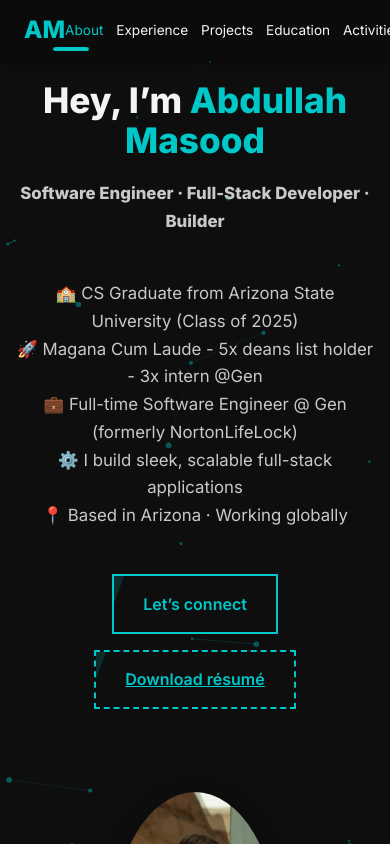
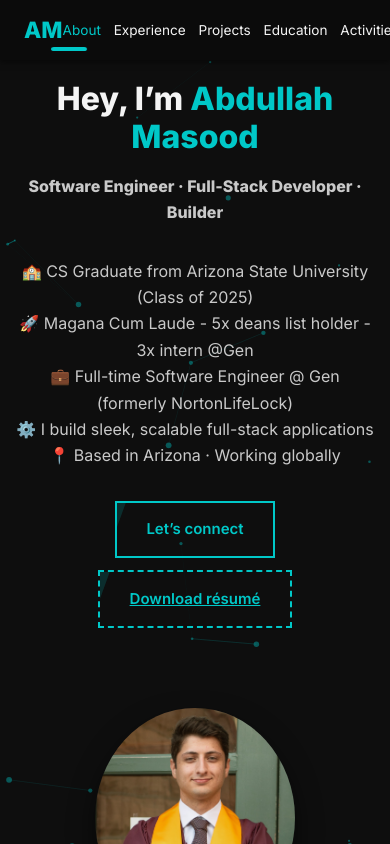
Before and after one commit to abdullahmasood6/PortfolioWebsite, a React (Vite) app in the folder my-portfolio/: page / in a window 390 px wide. Shown: the top 844 px of the page. Built offline with nearby package versions, Linux system fonts and the light colour scheme.

Commit message:
Update footer

```diff
--- a/my-portfolio/src/pages/Album.css
+++ b/my-portfolio/src/pages/Album.css
@@ -8,8 +8,8 @@
 
 .album-grid img {
   width: 100%;
-  height: 250px; /* ✅ Set a fixed height */
-  object-fit: cover; /* ✅ Crops image while keeping it nicely scaled */
+  height: 250px;
+  object-fit: cover;
   border-radius: 12px;
   box-shadow: 0 4px 12px rgba(0, 0, 0, 0.2);
   transition: transform 0.3s ease;
@@ -18,3 +18,16 @@
 .album-grid img:hover {
   transform: scale(1.03);
 }
+
+/* 🔽 Mobile responsiveness for Album */
+@media (max-width: 480px) {
+  .album-grid {
+    padding: 1rem;
+    gap: 1rem;
+  }
+
+  .album-grid img {
+    height: 200px;
+    border-radius: 10px;
+  }
+}
--- a/my-portfolio/src/styles/global.css
+++ b/my-portfolio/src/styles/global.css
@@ -1,5 +1,5 @@
 /* ------------------------------------------------------------------
-   GLOBAL STYLES – Version 2  + larger hero photo & card tweaks + responsive fixes
+   GLOBAL STYLES – Mobile-Responsive Version
    ------------------------------------------------------------------ */
 
 /* ---------- colour tokens ---------- */
@@ -13,7 +13,7 @@
   --border: #272727;
 }
 
-/* ---------- page fade‑in ---------- */
+/* ---------- page fade-in ---------- */
 body {
   opacity: 0;
   transition: opacity 0.6s ease-out;
@@ -159,27 +159,6 @@ a:hover {
   object-fit: cover;
   object-position: center 35%;
 }
-
-
-/* ---------- responsive tweaks ---------- */
-@media (max-width: 1020px) {
-  .hero-inner {
-    gap: 3rem;
-  }
-  .photo-wrap {
-    flex: 0 0 280px;
-    height: 280px;
-  }
-}
-@media (max-width: 700px) {
-  .hero-inner {
-    flex-direction: column;
-    text-align: center;
-  }
-  .photo-wrap {
-    margin-top: 2.2rem;
-  }
-}
 .hero h1 {
   font-size: clamp(3rem, 6vw, 4.5rem);
   font-weight: 800;
@@ -290,22 +269,6 @@ a:hover {
 .exp-item .card {
   padding: 1.35rem;
 }
-@media (max-width: 850px) {
-  .timeline::before {
-    left: 8px;
-  }
-  .exp-item,
-  .exp-item.left,
-  .exp-item.right {
-    width: 100%;
-    left: 0;
-    text-align: left;
-  }
-  .exp-item::before {
-    left: -9px;
-    right: auto;
-  }
-}
 
 /* ---------- grids & contact ---------- */
 .grid-2 {
@@ -339,42 +302,472 @@ a:hover {
 }
 
 /* ---------- footer ---------- */
-footer {
-  background: #0a0a0a;
+.enhanced-footer {
+  background: linear-gradient(135deg, #0a0a0a 0%, #0f0f0f 100%);
+  border-top: 1px solid var(--border);
+  color: var(--text-mid);
+  position: relative;
+  overflow: hidden;
+}
+
+.enhanced-footer::before {
+  content: "";
+  position: absolute;
+  top: 0;
+  left: 0;
+  right: 0;
+  height: 1px;
+  background: linear-gradient(90deg, transparent 0%, var(--accent) 50%, transparent 100%);
+}
+
+.footer-content {
+  max-width: 1200px;
+  margin: 0 auto;
+  padding: 0 1.25rem;
+}
+
+.footer-main {
+  display: grid;
+  grid-template-columns: 2fr 1fr 1fr;
+  gap: 3rem;
+  padding: 3rem 0 2rem;
+  border-bottom: 1px solid rgba(255, 255, 255, 0.1);
+}
+
+.footer-brand {
+  max-width: 400px;
+}
+
+.footer-name {
+  font-size: 1.5rem;
+  font-weight: 700;
+  color: var(--text-light);
+  margin-bottom: 0.5rem;
+  background: linear-gradient(135deg, var(--accent) 0%, #00ffff 100%);
+  -webkit-background-clip: text;
+  -webkit-text-fill-color: transparent;
+  background-clip: text;
+}
+
+.footer-title {
+  font-size: 1rem;
+  color: var(--accent);
+  margin-bottom: 1rem;
+  font-weight: 600;
+}
+
+.footer-description {
+  line-height: 1.6;
+  color: var(--text-mid);
+  font-size: 0.95rem;
+}
+
+.footer-links h4,
+.footer-social h4 {
+  font-size: 1.1rem;
+  font-weight: 600;
+  color: var(--text-light);
+  margin-bottom: 1rem;
+  position: relative;
+}
+
+.footer-links h4::after,
+.footer-social h4::after {
+  content: "";
+  position: absolute;
+  left: 0;
+  bottom: -4px;
+  width: 30px;
+  height: 2px;
+  background: var(--accent);
+  border-radius: 1px;
+}
+
+.links-grid {
+  display: flex;
+  flex-direction: column;
+  gap: 0.5rem;
+}
+
+.footer-link {
+  color: var(--text-mid);
+  text-decoration: none;
+  font-size: 0.9rem;
+  transition: all 0.3s ease;
+  cursor: pointer;
+  padding: 0.25rem 0;
+  position: relative;
+}
+
+.footer-link:hover {
+  color: var(--accent);
+  transform: translateX(5px);
+}
+
+.footer-link::before {
+  content: "";
+  position: absolute;
+  left: -10px;
+  top: 50%;
+  transform: translateY(-50%);
+  width: 0;
+  height: 2px;
+  background: var(--accent);
+  transition: width 0.3s ease;
+}
+
+.footer-link:hover::before {
+  width: 6px;
+}
+
+.social-links {
+  display: flex;
+  flex-direction: column;
+  gap: 0.75rem;
+}
+
+.social-link {
+  display: flex;
+  align-items: center;
+  gap: 0.75rem;
+  color: var(--text-mid);
+  text-decoration: none;
+  font-size: 0.9rem;
+  transition: all 0.3s ease;
+  padding: 0.5rem;
+  border-radius: 6px;
+  background: rgba(255, 255, 255, 0.02);
+  border: 1px solid transparent;
+}
+
+.social-link:hover {
+  color: var(--accent);
+  background: rgba(0, 200, 200, 0.1);
+  border-color: rgba(0, 200, 200, 0.2);
+  transform: translateX(5px);
+}
+
+.social-icon {
+  font-size: 1.2rem;
+  width: 20px;
   text-align: center;
-  padding: 2.2rem 1rem;
+}
+
+.social-name {
+  font-weight: 500;
+}
+
+.footer-newsletter {
+  padding: 2rem 0;
+  border-bottom: 1px solid rgba(255, 255, 255, 0.1);
+}
+
+.newsletter-content {
+  max-width: 500px;
+  margin: 0 auto;
+  text-align: center;
+}
+
+.newsletter-content h4 {
+  font-size: 1.2rem;
+  font-weight: 600;
+  color: var(--text-light);
+  margin-bottom: 0.5rem;
+}
+
+.newsletter-content p {
+  color: var(--text-mid);
+  margin-bottom: 1.5rem;
   font-size: 0.9rem;
+}
+
+.newsletter-form {
+  display: flex;
+  gap: 0.75rem;
+  max-width: 400px;
+  margin: 0 auto;
+}
+
+.newsletter-input {
+  flex: 1;
+  padding: 0.75rem 1rem;
+  border: 1px solid var(--border);
+  border-radius: 6px;
+  background: rgba(255, 255, 255, 0.05);
+  color: var(--text-light);
+  font-size: 0.9rem;
+  transition: all 0.3s ease;
+}
+
+.newsletter-input:focus {
+  outline: none;
+  border-color: var(--accent);
+  background: rgba(255, 255, 255, 0.08);
+}
+
+.newsletter-input::placeholder {
   color: var(--text-mid);
 }
-footer .links a {
-  margin: 0 0.75rem;
-  color: var(--text-mid);
+
+.newsletter-btn {
+  padding: 0.75rem 1.5rem;
+  background: var(--accent);
+  color: var(--bg-900);
+  border: none;
+  border-radius: 6px;
+  font-weight: 600;
+  font-size: 0.9rem;
   cursor: pointer;
-}
-footer .links a:hover {
-  color: var(--accent);
+  transition: all 0.3s ease;
+  white-space: nowrap;
 }
 
-/* ---------- mobile fine-tuning ---------- */
+.newsletter-btn:hover {
+  background: #00ffff;
+  transform: translateY(-2px);
+  box-shadow: 0 4px 12px rgba(0, 200, 200, 0.3);
+}
+
+.footer-bottom {
+  padding: 1.5rem 0;
+}
+
+.footer-bottom-content {
+  display: flex;
+  justify-content: space-between;
+  align-items: center;
+  flex-wrap: wrap;
+  gap: 1rem;
+}
+
+.copyright {
+  font-size: 0.85rem;
+  color: var(--text-mid);
+}
+
+.footer-extra {
+  display: flex;
+  align-items: center;
+  gap: 0.5rem;
+  font-size: 0.8rem;
+  color: var(--text-mid);
+}
+
+.separator {
+  color: var(--border);
+}
+
+/* ---------- responsive tweaks ---------- */
+@media (max-width: 1020px) {
+  .hero-inner {
+    gap: 3rem;
+  }
+  .photo-wrap {
+    flex: 0 0 280px;
+    height: 280px;
+  }
+
+  .footer-main {
+    grid-template-columns: 1fr 1fr;
+    gap: 2rem;
+  }
+
+  .footer-brand {
+    grid-column: 1 / -1;
+    text-align: center;
+    max-width: 100%;
+  }
+}
+
+@media (max-width: 768px) {
+  .hero-inner {
+    flex-direction: column;
+    text-align: center;
+  }
+
+  .photo-wrap {
+    flex: 0 0 220px;
+    height: 220px;
+    margin-top: 2rem;
+  }
+
+  .intro {
+    text-align: center;
+  }
+
+  .hero h1 {
+    font-size: 2rem;
+    line-height: 1.2;
+  }
+
+  .hero .lead {
+    font-size: 1.1rem;
+    margin: 1rem 0 2rem;
+  }
+
+  .btn-row {
+    justify-content: center;
+    flex-direction: column;
+    align-items: center;
+  }
+
+  .section {
+    padding: 3rem 1.25rem;
+  }
+
+  .grid-2 {
+    grid-template-columns: 1fr;
+  }
+
+  .contact-wrap {
+    grid-template-columns: 1fr;
+  }
+
+  .exp-item,
+  .exp-item.left,
+  .exp-item.right {
+    width: 100%;
+    left: 0;
+    text-align: left;
+  }
+
+  .exp-item::before {
+    left: -9px !important;
+    right: auto !important;
+  }
+
+  .timeline::before {
+    left: 8px;
+  }
+
+  /* Enhanced Footer Mobile Styles */
+  .footer-main {
+    grid-template-columns: 1fr;
+    gap: 2rem;
+    text-align: center;
+  }
+
+  .footer-brand {
+    grid-column: 1;
+  }
+
+  .footer-links h4::after,
+  .footer-social h4::after {
+    left: 50%;
+    transform: translateX(-50%);
+  }
+
+  .footer-link:hover {
+    transform: translateY(-2px);
+  }
+
+  .footer-link::before {
+    left: 50%;
+    transform: translateX(-50%);
+  }
+
+  .social-link:hover {
+    transform: translateY(-2px);
+  }
+
+  .newsletter-form {
+    flex-direction: column;
+    gap: 1rem;
+  }
+
+  .footer-bottom-content {
+    flex-direction: column;
+    text-align: center;
+    gap: 0.75rem;
+  }
+}
+
 @media (max-width: 500px) {
+  body {
+    font-size: 15px;
+  }
+
   main {
     padding: 0 1rem;
   }
+
   .section {
-    padding: 3rem 1rem;
+    padding: 2.5rem 1rem;
   }
+
   .hero h1 {
-    font-size: 2.2rem;
+    font-size: 2rem;
   }
+
+  .hero .lead {
+    font-size: 1rem;
+    margin: 1rem 0 2rem;
+  }
+
   .btn-row {
     flex-direction: column;
     align-items: center;
+    gap: 0.75rem;
   }
-  .hero .lead {
-    font-size: 1.05rem;
+
+  .photo-wrap {
+    width: 200px;
+    height: 200px;
   }
+
   .grid-2,
   .contact-wrap {
     display: block;
   }
+
+  /* Enhanced Footer Small Mobile Styles */
+  .footer-content {
+    padding: 0 1rem;
+  }
+
+  .footer-main {
+    padding: 2rem 0 1.5rem;
+  }
+
+  .footer-name {
+    font-size: 1.3rem;
+  }
+
+  .footer-title {
+    font-size: 0.9rem;
+  }
+
+  .footer-description {
+    font-size: 0.9rem;
+  }
+
+  .footer-newsletter {
+    padding: 1.5rem 0;
+  }
+
+  .newsletter-content h4 {
+    font-size: 1.1rem;
+  }
+
+  .newsletter-content p {
+    font-size: 0.85rem;
+  }
+
+  .footer-bottom {
+    padding: 1rem 0;
+  }
+
+  .copyright {
+    font-size: 0.8rem;
+  }
+
+  .footer-extra {
+    font-size: 0.75rem;
+    flex-direction: column;
+    gap: 0.25rem;
+  }
+
+  .separator {
+    display: none;
+  }
 }
```
Also changed, not shown: my-portfolio/src/sections/Footer.jsx (+107 -13 lines).
